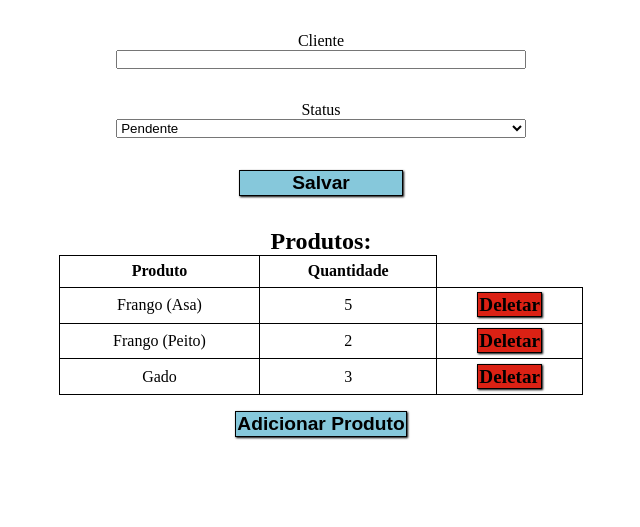
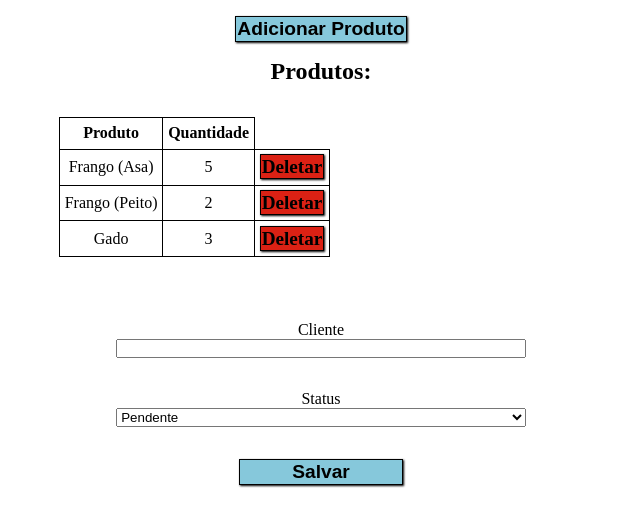
Before and after one commit to cesario-neto/order_manager, a Django app: template order/templates/order/order.html in a window 1280 px wide. Shown: the part 139-666 px from the top of the page, without its empty margins (319-959 px from the left). Run offline with Django 4.2, Linux system fonts and the light colour scheme; the template is opened without the code that fills it, so the values that code supplies are empty.

Commit message:
Changing flex-direction in main-content

```diff
--- a/base_static/assets/css/style.css
+++ b/base_static/assets/css/style.css
@@ -48,6 +48,8 @@
     width: 80%;
     text-align: center;
     margin: auto;
+    display: flex;
+    flex-direction: column-reverse;
 }
 
 .btn {
```
